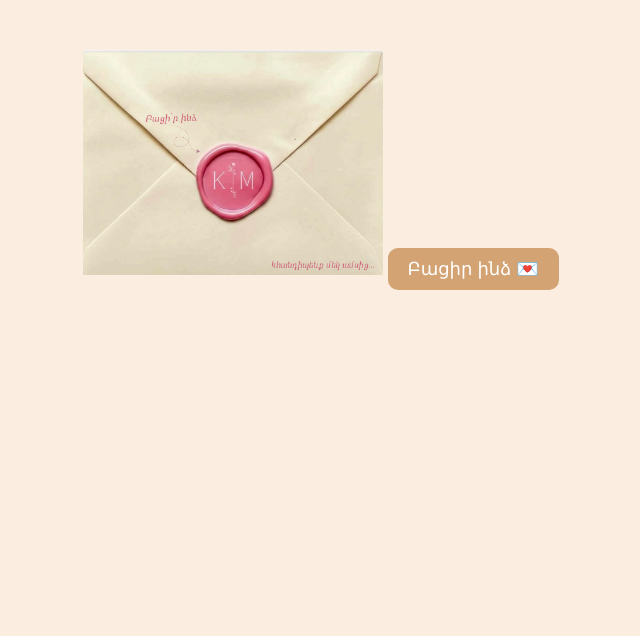
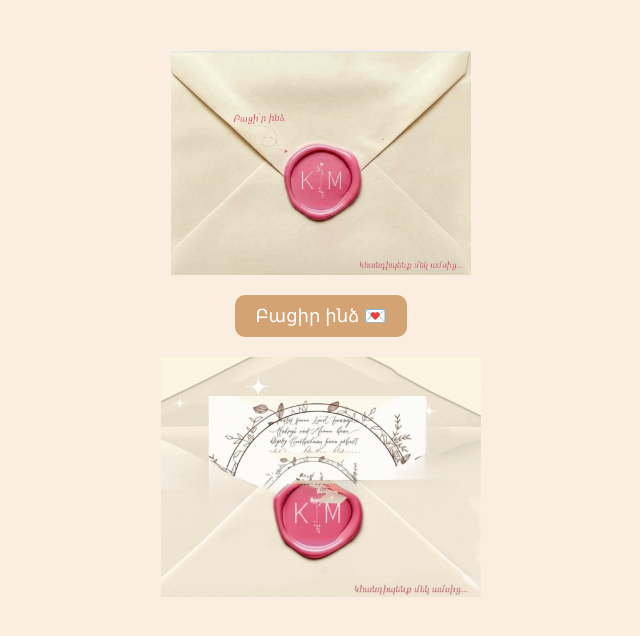
Before and after one commit to MarySargsian/wedding, a plain HTML site: page index.html in a window 1280 px wide. Shown: the whole page, without its empty margins (319-959 px from the left). Drawn offline with Linux system fonts and the light colour scheme.

Commit message:
Update style.css

```diff
--- a/style.css
+++ b/style.css
@@ -2,17 +2,24 @@ body {
   margin: 0;
   font-family: "Noto Sans Armenian", sans-serif;
   background-color: #fbeee0;
-  text-align: center;
+  text-align: center; /* This centers inline content, but not block elements unless they have margin: auto */
   overflow-x: hidden;
 }
 
 #stage {
   position: relative;
   padding-top: 50px;
+  /* Add display: flex and justify-content for stage to center its direct children, or use margin: auto on the envelope itself */
+  display: flex; /* Makes the container a flexbox */
+  flex-direction: column; /* Stacks children vertically */
+  align-items: center; /* Centers children horizontally in a column layout */
+  justify-content: center; /* Centers children vertically if there's extra space, not strictly needed for horizontal */
 }
 
 #envelope {
   width: 300px;
+  display: block; /* Important for margin: auto to work */
+  margin: 0 auto; /* This centers the envelope image horizontally */
 }
 
 #open-btn {
@@ -30,22 +37,33 @@ body {
   display: none;
 }
 
+#opened-envelope {
+    /* Make this a flex container to center its child image */
+    display: flex;
+    justify-content: center;
+    margin-top: 20px; /* Keep existing top margin */
+}
+
 #opened-envelope img {
   width: 320px;
-  margin-top: 20px;
+  /* margin-top: 20px; -- This was already handled by the parent #opened-envelope margin-top */
+  /* display: block; -- Already effectively block due to flex container */
+  /* margin: 0 auto; -- Not needed if parent is flex and justified center */
 }
+
 
 #letter-container {
   position: relative;
   margin-top: 20px;
   animation: slideUp 2.5s ease-out forwards;
+  /* Ensure this container also centers its content if needed, though letter1/letter2 already have margin: auto */
 }
 
 #letter1, #letter2 {
   width: 90%;
   max-width: 600px;
   display: block;
-  margin: 30px auto;
+  margin: 30px auto; /* This correctly centers letter1 and letter2 */
 }
 
 @keyframes slideUp {
```
